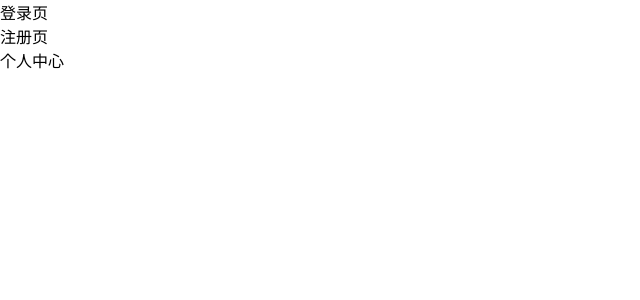
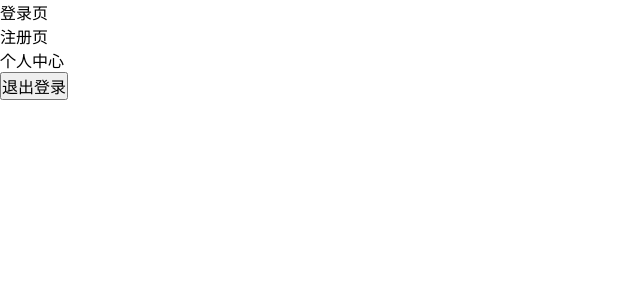
Before and after one commit to Double-big/51news, a Vue app: page / in a window 1280 px wide. Shown: the top 300 px of the page, without its empty margins (0-640 px from the left). Built offline with nearby package versions, Linux system fonts and the light colour scheme; a small style sheet from the web is missing.

Commit message:
退出清除token和user_id

```diff
--- a/src/views/Home.vue
+++ b/src/views/Home.vue
@@ -6,11 +6,25 @@
     <router-link to="/register">注册页</router-link>
     <br />
     <router-link to="/person">个人中心</router-link>
+    <br />
+    <button @click="logout">退出登录</button>
   </div>
 </template>
 
 <script>
-export default {};
+export default {
+  methods: {
+    logout() {
+      // const { data } = res.data;
+      localStorage.removeItem("token");
+      localStorage.removeItem("user_id");
+
+      this.$router.replace("/login")
+      // localStorage.removeItem("token", data.token);
+      // localStorage.removeItem("user_id", data.user.id);
+    }
+  }
+};
 </script>
 
 <style>
```
